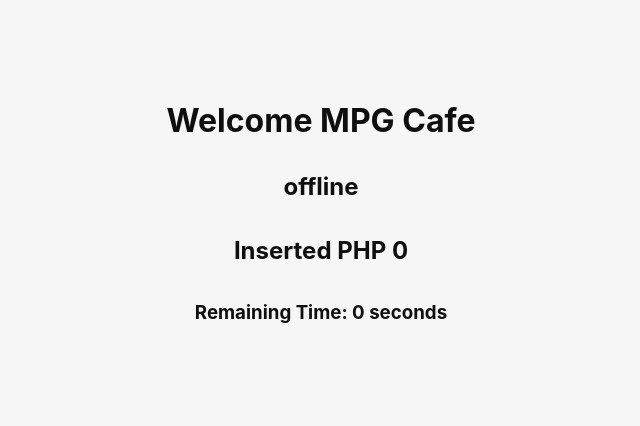
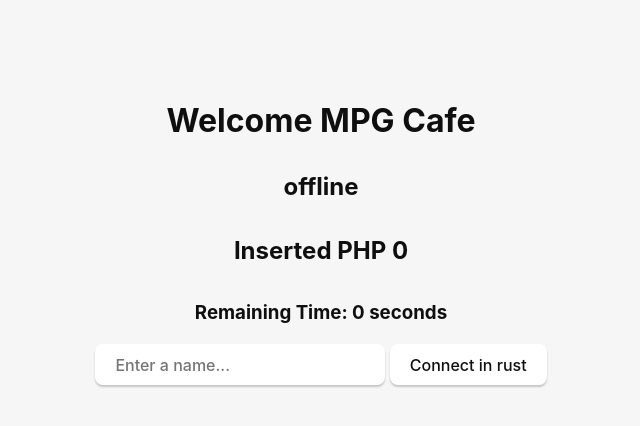
Before and after one commit to earljohn004/centralized-pisonet-app, a React (Vite) app: page / in a window 1280 px wide. Shown: the top 426 px of the page, without its empty margins (319-959 px from the left). Built offline with nearby package versions, Linux system fonts and the light colour scheme.

Commit message:
revert tsx

```diff
--- a/src/window/main-window.tsx
+++ b/src/window/main-window.tsx
@@ -31,7 +31,7 @@
         </>
       )}
 
-      {/* <form
+      <form
         className="row"
         onSubmit={(e) => {
           e.preventDefault();
@@ -45,7 +45,7 @@
         />
         <button type="submit">Connect in rust</button>
       </form>
-      <p>{greetMsg}</p> */}
+      <p>{greetMsg}</p>
     </>
   );
 };
```
